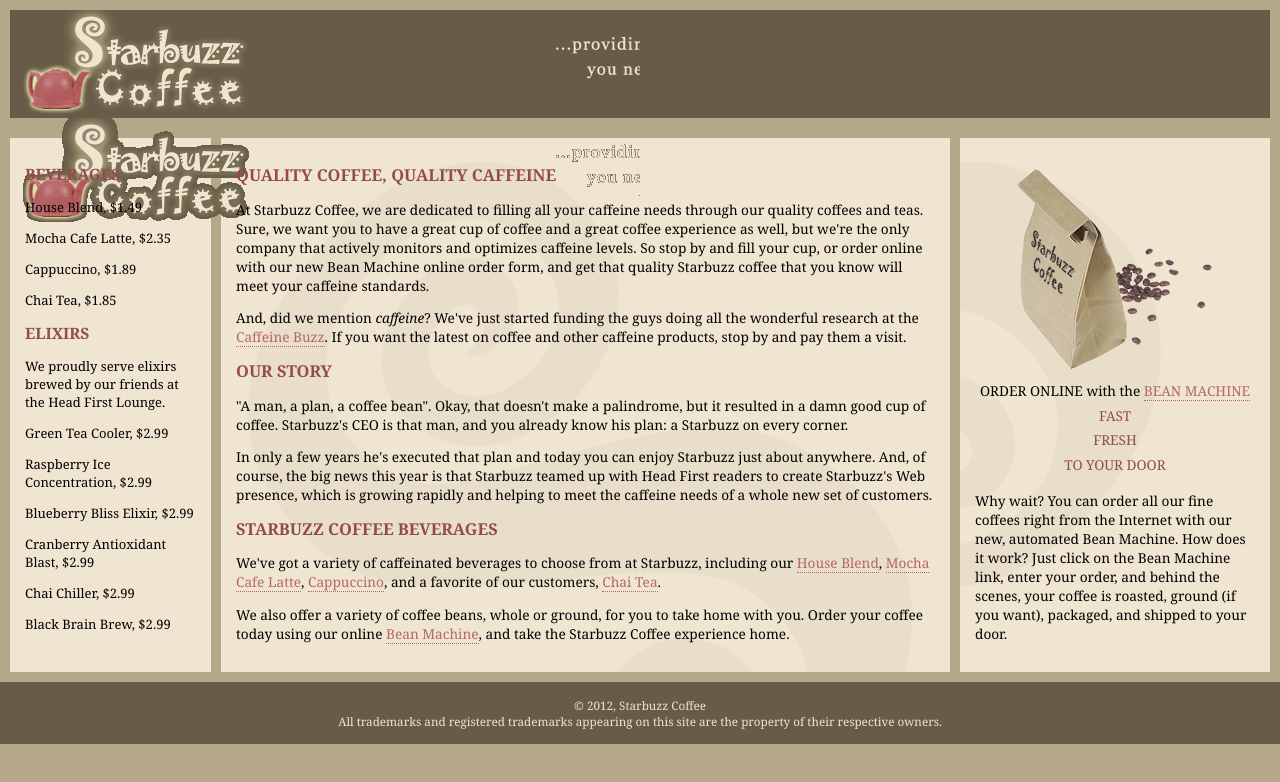
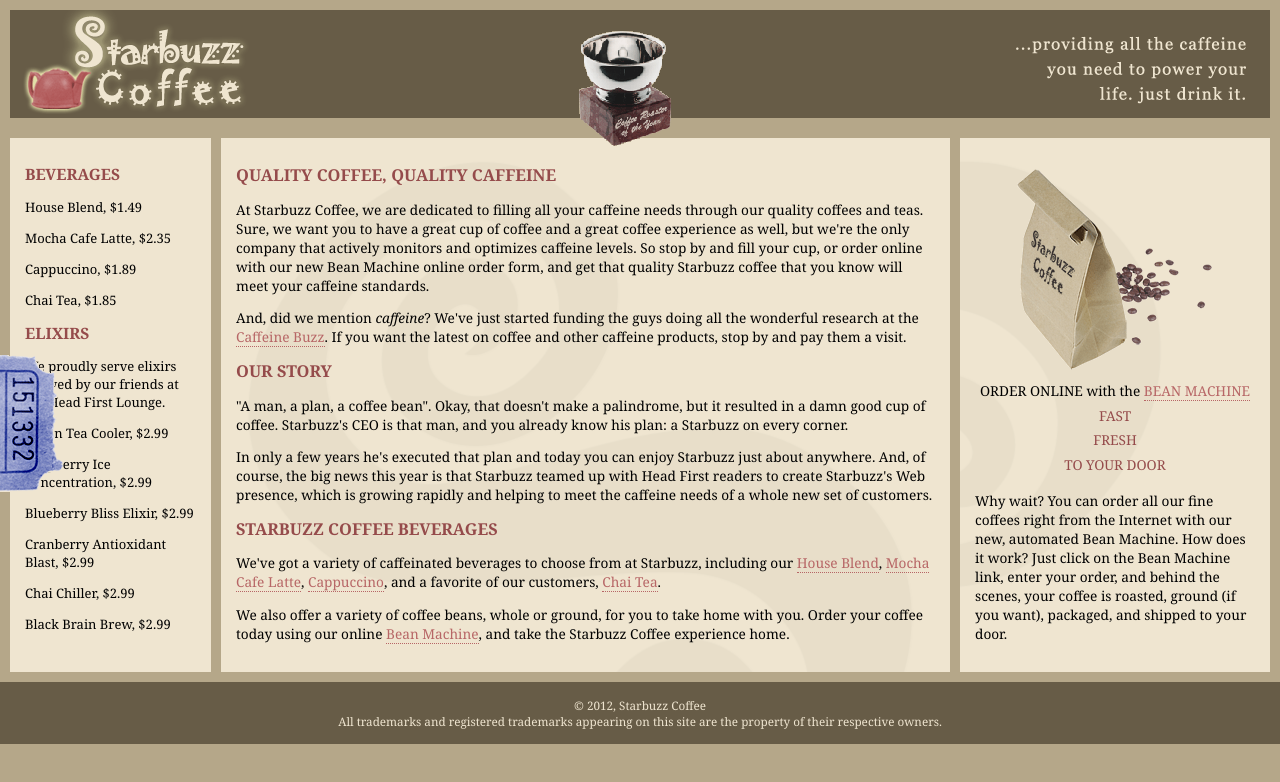
Before and after one commit to guomengyaa/gmy, a plain HTML site: page 12/starbuzz/index.html in a window 1280 px wide. Drawn offline with Linux system fonts and the light colour scheme.

Commit message:
css动画

```diff
--- a/12/starbuzz/index.html
+++ b/12/starbuzz/index.html
@@ -8,13 +8,11 @@
 
   <body>
     <div class="header">
-        <div class="sprite-container">
-            <img class="header-logo" src="images/header.gif" alt="Starbuzz Coffee header image">
-        </div>
-
-        <div class="sprite-container">
-            <img class="header-slogan" src="images/header.gif" alt="Starbuzz Coffee header image">
-        </div>
+      <div class="sprite-container right header-slogan"></div>
+      <div class="sprite-container header-logo"></div>
+    </div>
+    <div class="award">
+  <img src="images/award.gif" alt="Roaster of the Year award">
     </div>
 <div class="tableContainer">
   <div class="tableRow">
@@ -106,6 +104,11 @@
     </div>
   </div>
 </div>
+<div class="coupon">
+	<a href="freecoffee.html" title="Click here to get your free coffee">
+		<img src="images/ticket.gif" alt="Starbuzz coupon ticket">
+	</a>
+</div>
     <div class="footer">
       &copy; 2012, Starbuzz Coffee
       <br>
--- a/12/starbuzz/starbuzz.css
+++ b/12/starbuzz/starbuzz.css
@@ -10,11 +10,6 @@ body {
   margin:           10px;
   height:           108px;
 }
-
-/* .header2{ */
-  /* float:            right; */
-/* } */
-
 
 .main {
   display:          table-cell;
@@ -68,12 +63,12 @@ a:visited {
 }
 
 div.tableContainer{
-  display: table;
-  border-spacing: 10px;
+  display:          table;
+  border-spacing:   10px;
 }
 
 div.tableRow{
-  display: table-row;
+  display:          table-row;
 }
 
 .drinks {
@@ -84,15 +79,44 @@ div.tableRow{
 }
 
 .sprite-container{
-  width: 50%;
+  width: 260px;
   height: 100%;
   overflow: hidden;
-  background-image: url('images/header.gif');
 }
 .header-logo{
+  background-image: url('images/header.gif');
   background-position: 0px 0px;
 }
 
 .header-slogan{
-  background-position: -400px 0px;
+  background-image: url('images/header.gif');
+  background-position: 260px 0px;
+  float: right;
 }
+
+.award{
+  position:absolute;
+  top: 30px;
+  left: 45%;
+  transition:left 0.5s ease;
+}
+
+.award:hover{
+  left: 50%;
+  width:200px;
+}
+
+.coupon{
+  position: fixed;
+  top: 350px;
+  left: -210px;
+  transition: left 0.5s ease;
+}
+
+.coupon:hover{
+  left: 0px;
+}
+
+.coupon a,img{
+  border: none;
+}
```
